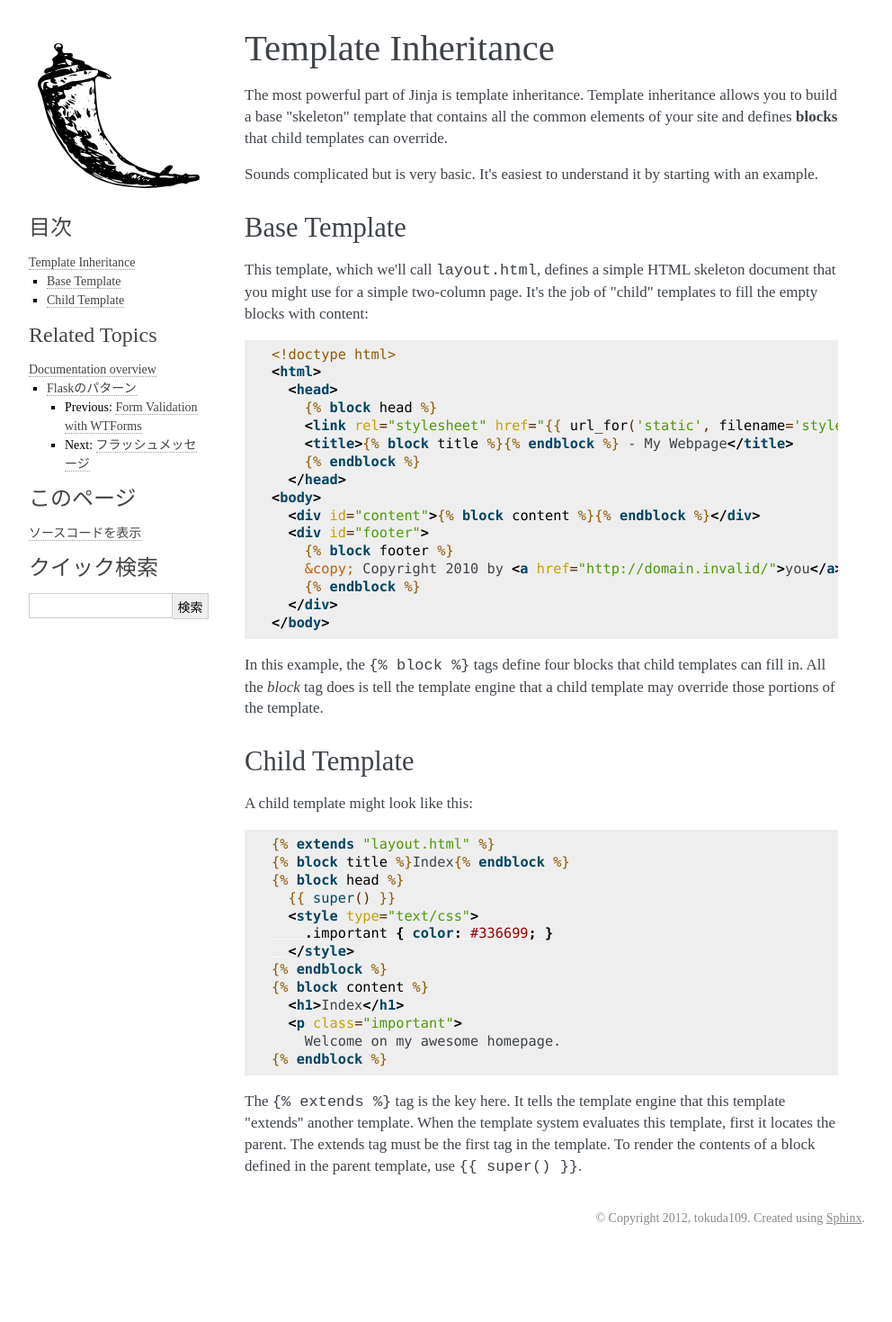
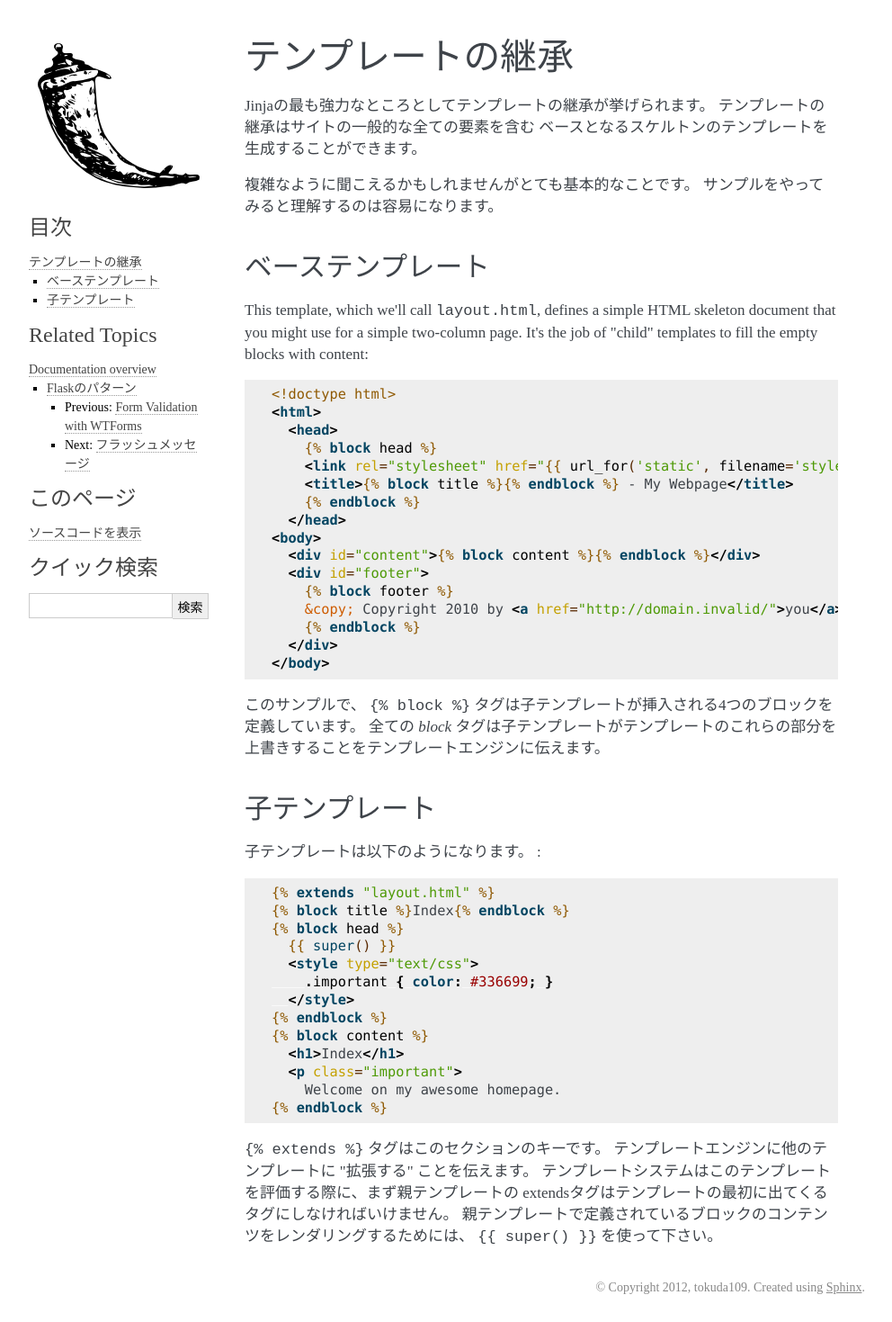
Before and after one commit to tokuda109/flask-docs-ja, a Sphinx documentation site: the page built from docs/patterns/templateinheritance.rst, in a window 1280 px wide. Shown: the whole page at 90% size, without its empty margins (148-1140 px from the left). Built offline with Sphinx 7.4.7, drawn with Linux system fonts in a browser that asks for light colours; before the commit the page ends 1392 px from its top, so only the background shows below that.

Commit message:
Translated template inheritance part

```diff
--- a/docs/patterns/templateinheritance.rst
+++ b/docs/patterns/templateinheritance.rst
@@ -1,22 +1,37 @@
 .. _template-inheritance:
 
-Template Inheritance
-====================
+テンプレートの継承
+==============================
 
-The most powerful part of Jinja is template inheritance. Template inheritance
-allows you to build a base "skeleton" template that contains all the common
-elements of your site and defines **blocks** that child templates can override.
+.. Template Inheritance
+   ====================
 
-Sounds complicated but is very basic. It's easiest to understand it by starting
-with an example.
+.. The most powerful part of Jinja is template inheritance. Template inheritance
+   allows you to build a base "skeleton" template that contains all the common
+   elements of your site and defines **blocks** that child templates can override.
+
+Jinjaの最も強力なところとしてテンプレートの継承が挙げられます。
+テンプレートの継承はサイトの一般的な全ての要素を含む
+ベースとなるスケルトンのテンプレートを生成することができます。
+
+.. Sounds complicated but is very basic. It's easiest to understand it by starting
+   with an example.
+
+複雑なように聞こえるかもしれませんがとても基本的なことです。
+サンプルをやってみると理解するのは容易になります。
 
 
-Base Template
--------------
+.. Base Template
+   -------------
+
+ベーステンプレート
+--------------------------
 
 This template, which we'll call ``layout.html``, defines a simple HTML skeleton
 document that you might use for a simple two-column page. It's the job of
 "child" templates to fill the empty blocks with content:
+
+.. ``layout.html`` というファイル名のテンプレートは、簡単なHTMLドキュメントのスケルトンです。
 
 .. sourcecode:: html+jinja
 
@@ -37,14 +52,22 @@ document that you might use for a simple two-column page. It's the job of
       </div>
     </body>
 
-In this example, the ``{% block %}`` tags define four blocks that child templates
-can fill in. All the `block` tag does is tell the template engine that a
-child template may override those portions of the template.
+.. In this example, the ``{% block %}`` tags define four blocks that child templates
+   can fill in. All the `block` tag does is tell the template engine that a
+   child template may override those portions of the template.
 
-Child Template
---------------
+このサンプルで、 ``{% block %}`` タグは子テンプレートが挿入される4つのブロックを定義しています。
+全ての `block` タグは子テンプレートがテンプレートのこれらの部分を上書きすることをテンプレートエンジンに伝えます。
 
-A child template might look like this:
+.. Child Template
+   --------------
+
+子テンプレート
+----------------------
+
+.. A child template might look like this:
+
+子テンプレートは以下のようになります。 :
 
 .. sourcecode:: html+jinja
 
@@ -62,8 +85,15 @@ A child template might look like this:
         Welcome on my awesome homepage.
     {% endblock %}
 
-The ``{% extends %}`` tag is the key here. It tells the template engine that
-this template "extends" another template.  When the template system evaluates
-this template, first it locates the parent.  The extends tag must be the
-first tag in the template.  To render the contents of a block defined in
-the parent template, use ``{{ super() }}``.
+.. The ``{% extends %}`` tag is the key here. It tells the template engine that
+   this template "extends" another template.  When the template system evaluates
+   this template, first it locates the parent.  The extends tag must be the
+   first tag in the template.  To render the contents of a block defined in
+   the parent template, use ``{{ super() }}``.
+
+``{% extends %}`` タグはこのセクションのキーです。
+テンプレートエンジンに他のテンプレートに "拡張する" ことを伝えます。
+テンプレートシステムはこのテンプレートを評価する際に、まず親テンプレートの
+extendsタグはテンプレートの最初に出てくるタグにしなければいけません。
+親テンプレートで定義されているブロックのコンテンツをレンダリングするためには、
+``{{ super() }}`` を使って下さい。
```
